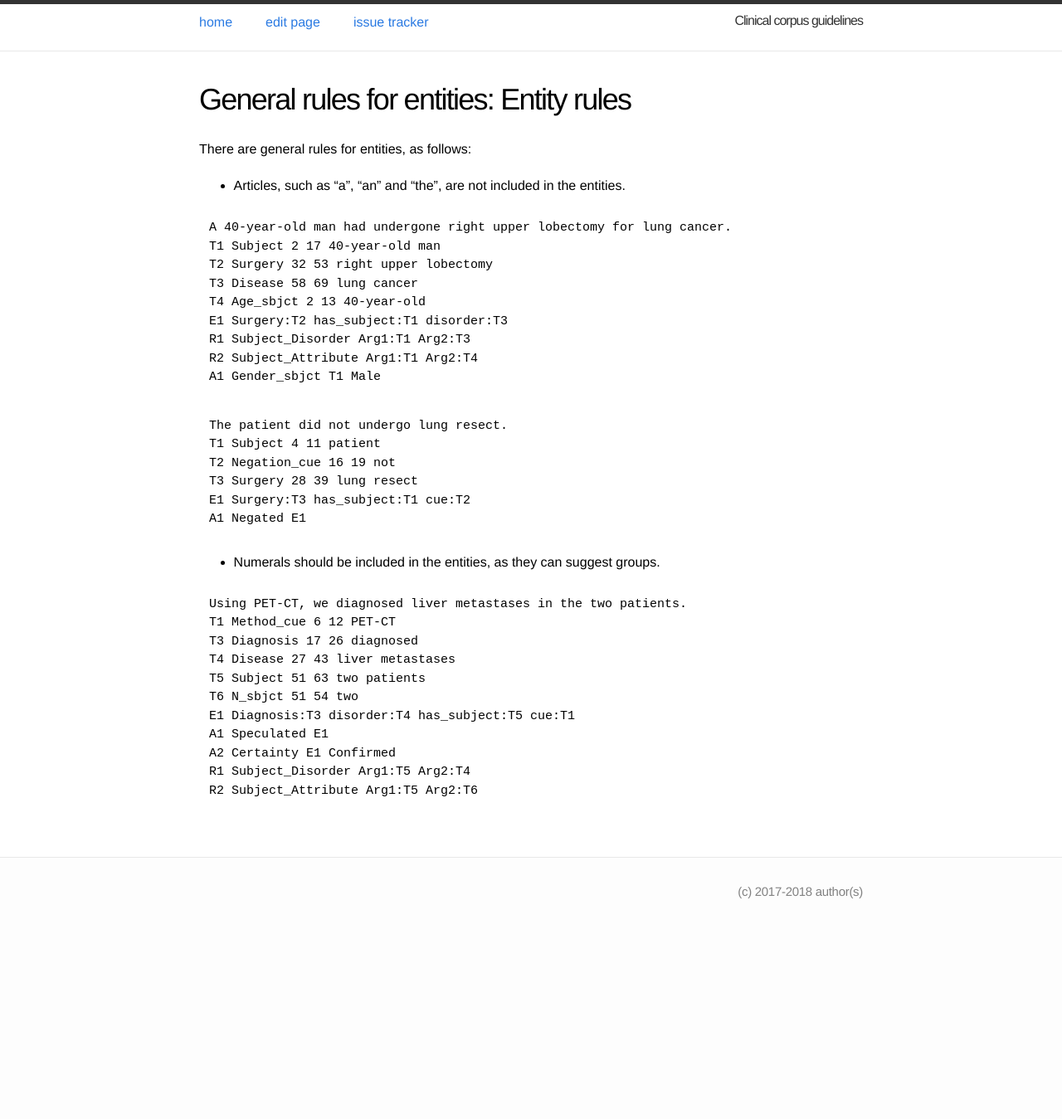
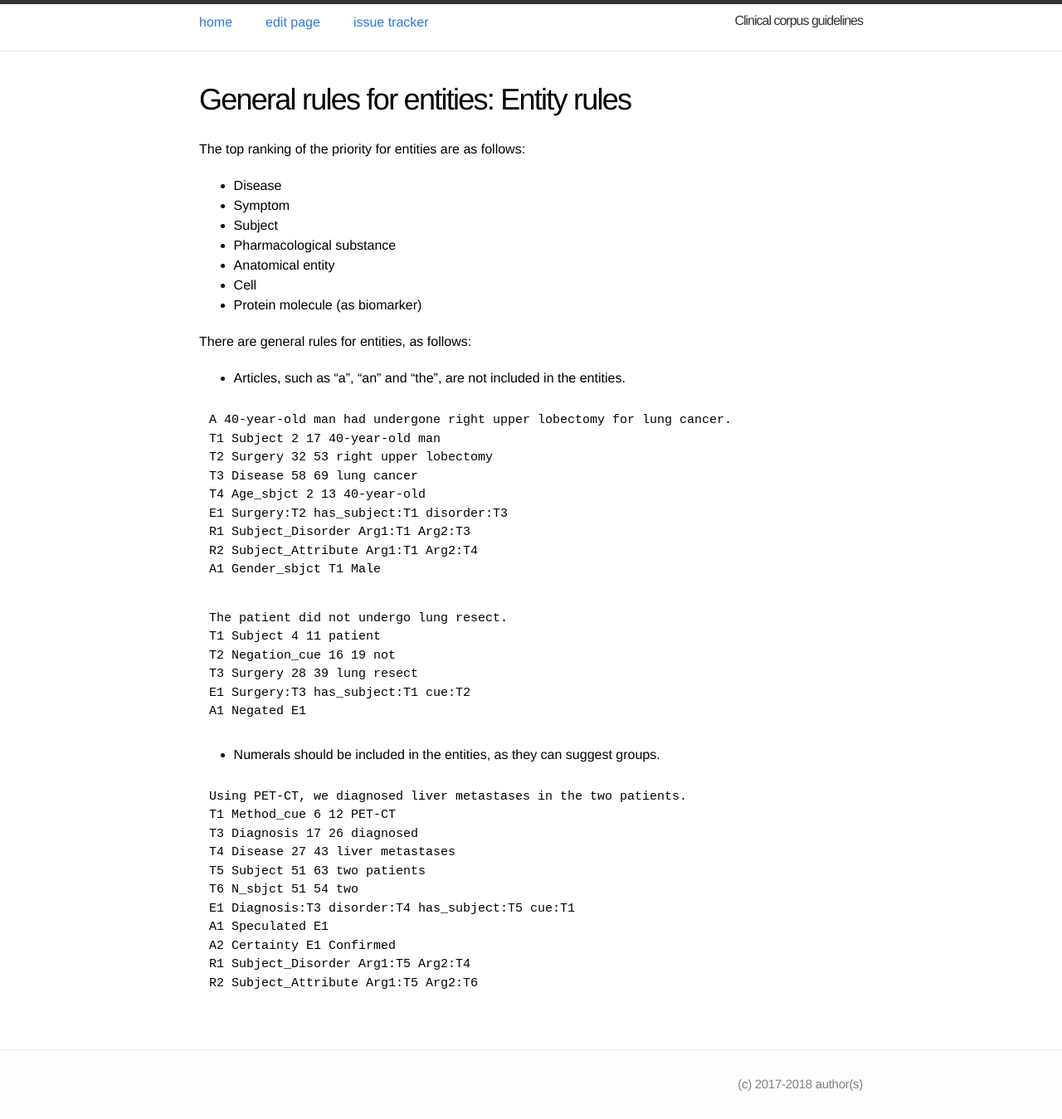
Before and after one commit to ezcatdb/clinicalcorpus-guidelines, a Jekyll site: the page built from _entity/GeneralRules.md, in a window 1280 px wide. Shown: the whole page at 83% size. Built offline with Jekyll 4.4.1, drawn with Linux system fonts in a browser that asks for light colours; before the commit the page ends 1117 px from its top, so only the background shows below that.

Commit message:
Corrected definition of Symptom in Disease.md Included top rank of priority for entities in GeneralRules.md

```diff
--- a/_entity/GeneralRules.md
+++ b/_entity/GeneralRules.md
@@ -4,6 +4,16 @@ title: General rules for entities
 shortdef: "Entity rules"
 order: 0
 ---
+
+The top ranking of the priority for entities are as follows:
+- Disease
+- Symptom
+- Subject
+- Pharmacological substance
+- Anatomical entity
+- Cell
+- Protein molecule (as biomarker)
+
 
 There are general rules for entities, as follows:
 
```
Also changed, not shown: _entity/Disease.md (+0 -1 lines).
